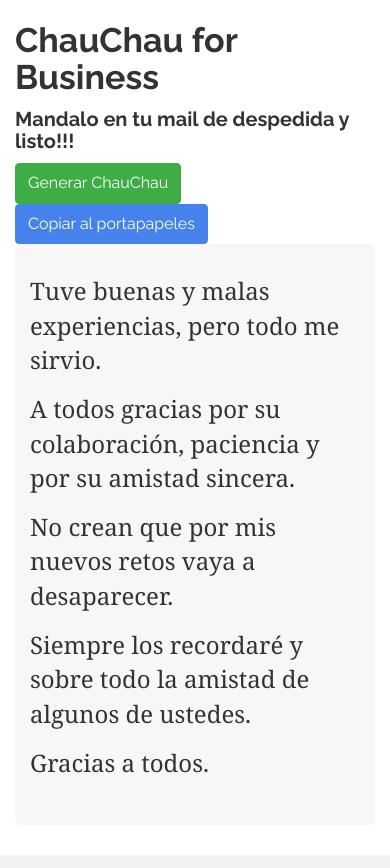
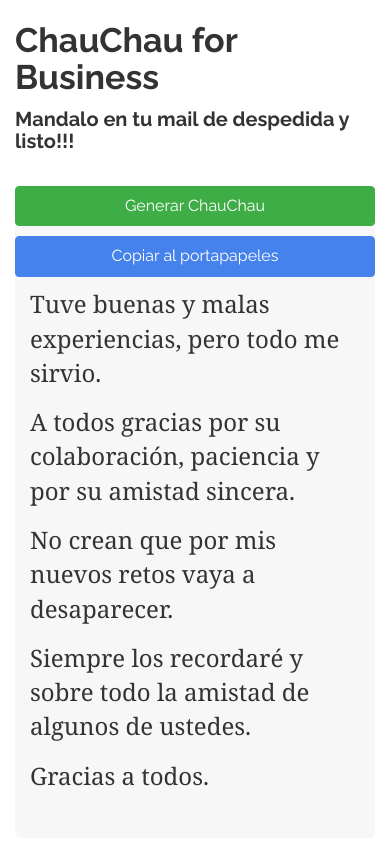
Before and after one commit to ratonjuancarlos/chauchau, a PHP site: page /home.html in a window 390 px wide. Run offline with PHP 8.4, Linux system fonts and the light colour scheme.

Commit message:
responsive

```diff
--- a/home.html
+++ b/home.html
@@ -9,15 +9,17 @@
 
 	<body id="app">
 	<style type="text/css"></style>
-	    <div class="container">
+	    <div class="container-fluid">
 	        <div class="header clearfix">
 	            <h2>ChauChau for Business</h2>
 	            <h4>Mandalo en tu mail de despedida y listo!!!</h4>
 	        </div>
-	        <div role="separator" class="divider"></div>
-	        <button class="btn btn-success" v-on:click="generarChauchau">Generar ChauChau</button>
-            <button class="btn btn-primary " id="btnCopy" data-clipboard-action="copy" data-clipboard-target="#textoDespedida">Copiar al portapapeles</button>
-	        <div role="separator" class="divider"></div>
+	        <span class="col-lg-6 generarBtn">
+	        	<button class="col-xs-12 btn btn-success " v-on:click="generarChauchau">Generar ChauChau</button>
+	        </span>
+            <span class="col-lg-6 text-right copiarBtn">
+            	<button class="col-xs-12 btn btn-primary " id="btnCopy" data-clipboard-action="copy" data-clipboard-target="#textoDespedida">Copiar al portapapeles</button>
+            </span>
 	        <div class="jumbotron" id="textoDespedida">
 	            <p  v-for="frase in frases">
 	                {{ frase }}
@@ -26,6 +28,27 @@
 	        </div>
 	    </div>
 	    <script type="text/javascript" src="chauchau.js"></script>
+	    <style type="text/css">
+	    	.generarBtn button,
+			.copiarBtn button {
+				margin-bottom: 10px;
+			}
+
+			@media (max-width: 768px) {
+			  .generarBtn button,
+			  .copiarBtn button {
+			    font-size: 1em;
+			  }
+			}
+
+			@media (min-width: 769px) and (max-width: 992px) {
+			  .generarBtn button,
+			  .copiarBtn button {
+			    font-size: 3em;
+			  }
+			}
+
+	    </style>
 	</body>
 
 </html>
```
Also changed, not shown: chauchau.css.
